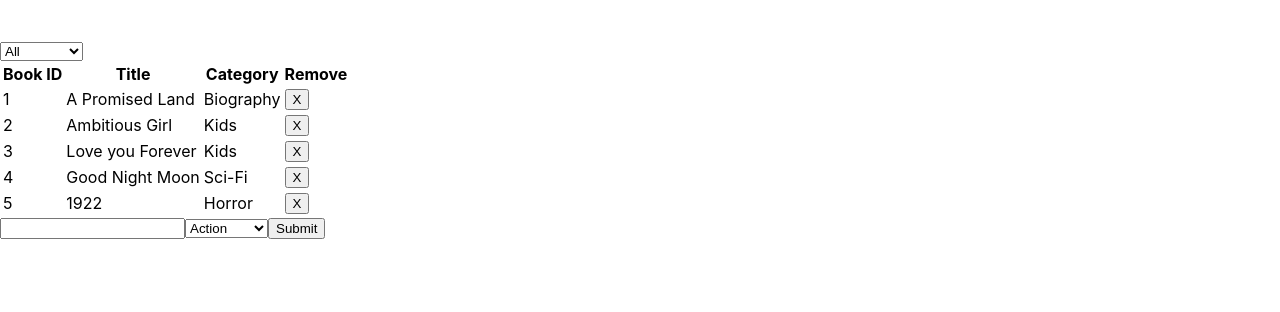
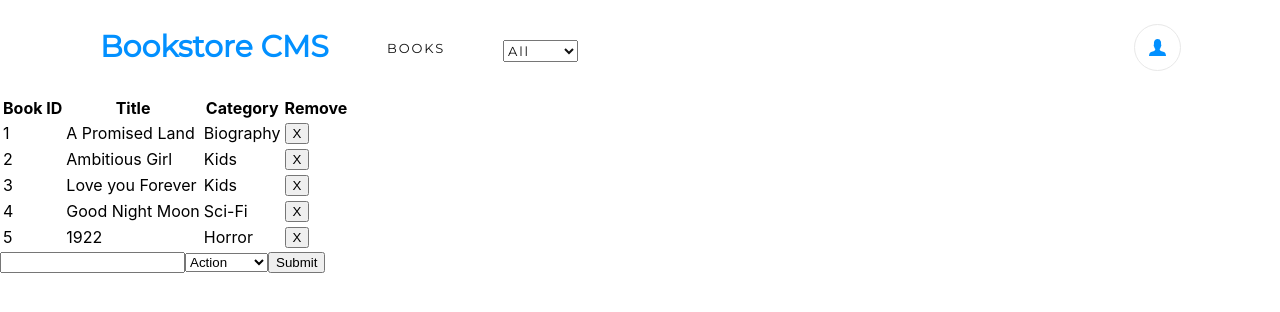
Before and after one commit to MarilenaRoque/magic-books, a React (Create React App) app: page / in a window 1280 px wide. Shown: the top 312 px of the page. Built offline with nearby package versions, Linux system fonts and the light colour scheme.

Commit message:
Styling Navbar
Category Filter presents its element like a navabar
Add images, text andd logo
Styling according to the requirements

```diff
--- a/public/index.html
+++ b/public/index.html
@@ -24,6 +24,12 @@
       work correctly both with client-side routing and a non-root public URL.
       Learn how to configure a non-root public URL by running `npm run build`.
     -->
+
+    <link rel="preconnect" href="https://fonts.gstatic.com">
+
+    <!-- Fonts -->
+    <link href="https://fonts.googleapis.com/css2?family=Montserrat&display=swap" rel="stylesheet">
+
     <title>Magic Books App</title>
   </head>
   <body>
--- a/src/components/App.js
+++ b/src/components/App.js
@@ -2,10 +2,10 @@ import BooksForm from '../containers/BooksForm';
 import BooksList from '../containers/BooksList';
 
 const App = () => (
-  <div>
+  <>
     <BooksList />
     <BooksForm />
-  </div>
+  </>
 );
 
 export default App;
--- a/src/components/CategoryFilter.js
+++ b/src/components/CategoryFilter.js
@@ -1,9 +1,17 @@
 import React from 'react';
 import PropTypes from 'prop-types';
 import { categories } from '../constants';
+import styles from '../stylesheets/CategoryFilter.module.css';
+import img from '../profile.svg';
 
 const CategoryFilter = ({ handleFilterChange }) => (
+  <nav className={styles.panelBg}>
+    <div className={styles.navLeft}>
+      <h3 className={styles.BookstoreCMS}>Bookstore CMS</h3>
+      <span className={styles.BOOKS}>BOOKS</span>
+
       <select
+        className={styles.BOOKS}
         name="filter"
         id="filter"
         onChange={e => {
@@ -13,6 +21,11 @@ const CategoryFilter = ({ handleFilterChange }) => (
         <option key="all" value="all">All</option>
         {categories.map(item => <option key={item} value={item}>{item}</option>)}
       </select>
+    </div>
+    <div className={styles.roundProfile}>
+      <img className={styles.Mask} src={img} alt="profile-icon" />
+    </div>
+  </nav>
 );
 
 export default CategoryFilter;
--- a/src/containers/BooksList.js
+++ b/src/containers/BooksList.js
@@ -7,8 +7,6 @@ import CategoryFilter from '../components/CategoryFilter';
 
 const BooksList = ({ bookList, removeBook, handleFilterChange }) => (
   <>
-    <br />
-    <br />
     <CategoryFilter handleFilterChange={handleFilterChange} />
     <table>
       <thead>
--- a/src/index.css
+++ b/src/index.css
@@ -31,3 +31,8 @@ h2 {
   color: #7955a2;
   text-align: center;
 }
+
+#root {
+  padding: 0px;
+  margin: 0px;
+}
--- /dev/null
+++ b/src/stylesheets/CategoryFilter.module.css
@@ -0,0 +1,60 @@
+:root {
+    --azure: #0290ff;
+}
+
+.BookstoreCMS {
+    width: 240px;
+    height: 37px;
+    margin: 6px 47px 2px 0;
+    font-family: Montserrat;
+    font-size: 30px;
+    font-weight: bold;
+    font-stretch: normal;
+    font-style: normal;
+    line-height: normal;
+    letter-spacing: normal;
+    color: var(--azure);
+  }
+
+  .BOOKS {
+    width: 75px;
+    height: 22px;
+    margin: 18px 41px 11px 0;
+    font-family: Montserrat;
+    font-size: 13px;
+    font-weight: normal;
+    font-stretch: normal;
+    font-style: normal;
+    line-height: normal;
+    letter-spacing: 1.9px;
+    color: #121212;
+  }
+
+  .panelBg {
+    height: 95px;
+    margin: 0px;
+    padding: 0px 99px 0px 100px;
+    background-color: #ffffff;
+    display: flex;
+    align-items: center;
+    justify-content: space-between;
+  }
+
+  .navLeft {
+      display: flex;
+  }
+
+  .Mask {
+    width: 17px;
+    height: 17px;
+  }
+
+  .roundProfile {
+    width: 45px;
+    height: 45px;
+    border: solid 1px #e8e8e8;
+    border-radius: 50%;
+    display: flex;
+    justify-content: center;
+    align-items: center;
+  }
```
Also changed, not shown: src/stylesheets/BooksForm.module.css (deleted, +0 -9 lines), src/profile.svg (added). Lines whose indentation alone changed are shown as unchanged.
